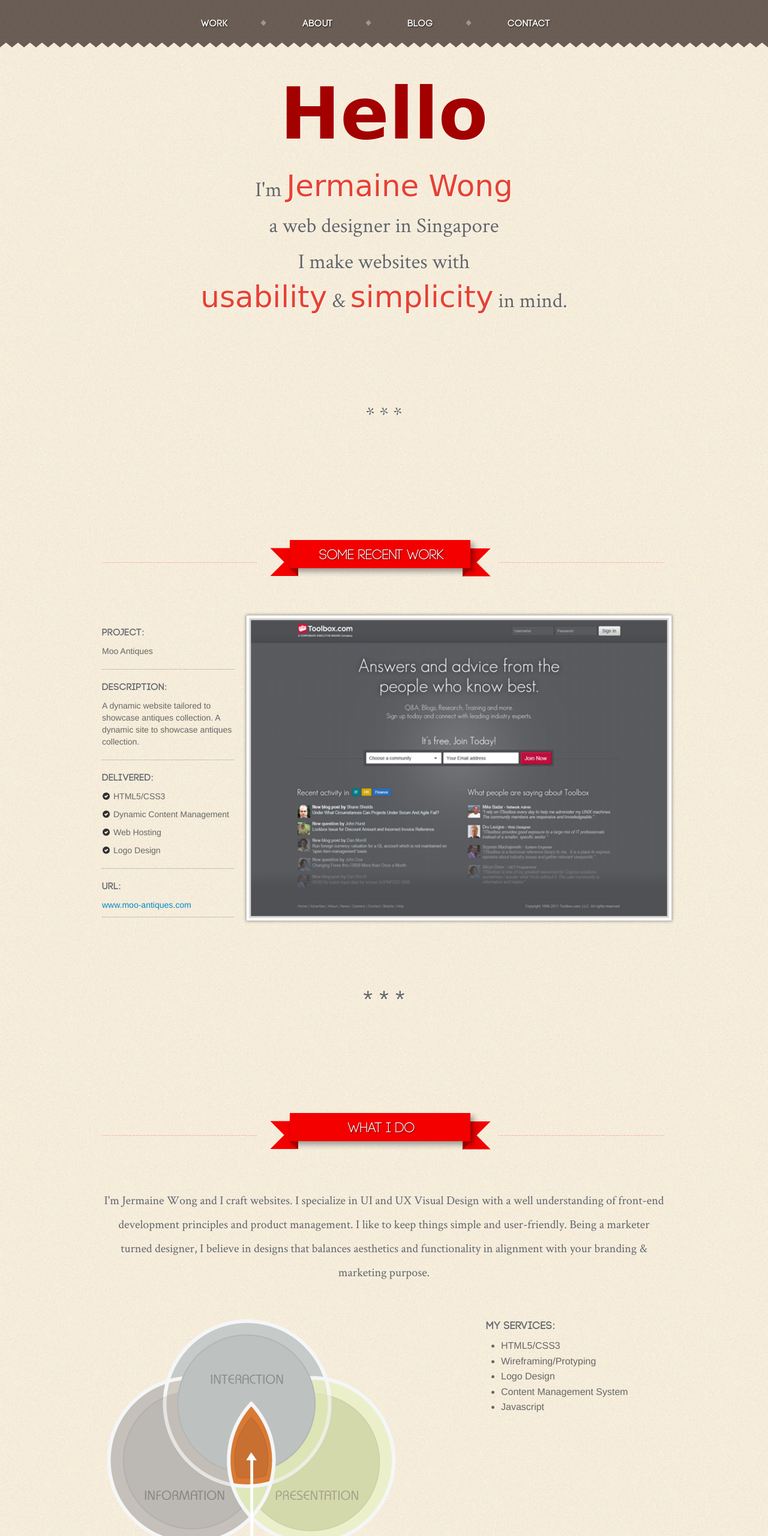
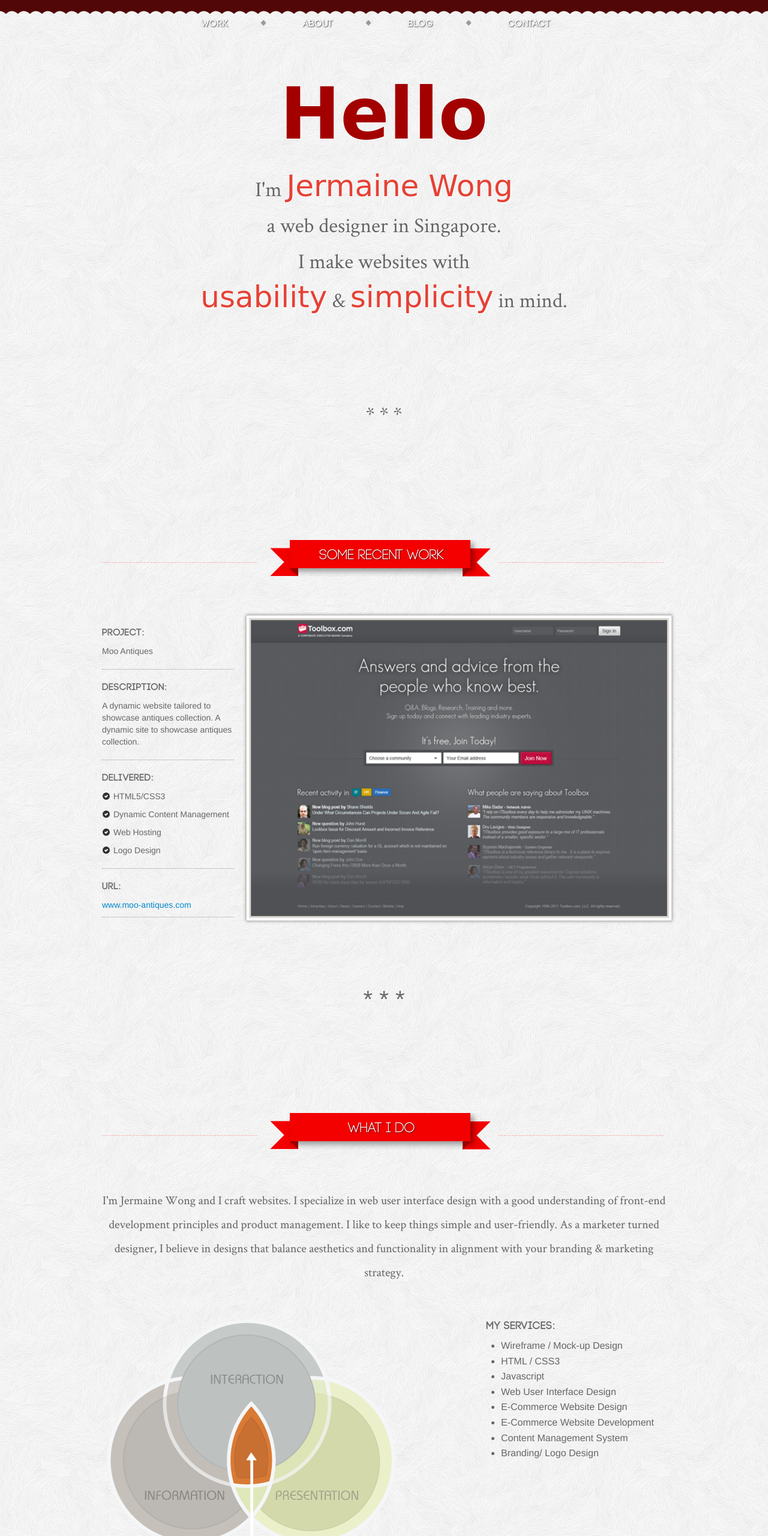
Before and after one commit to jermainewong/jermainewong.github.com, a plain HTML site: page index.html in a window 1280 px wide. Shown: the top 2560 px of the page at 60% size. Drawn offline with Linux system fonts and the light colour scheme; a web font is replaced by a local one.

Commit message:
changes committed

```diff
--- a/css/main.css
+++ b/css/main.css
@@ -1,7 +1,7 @@
 /* Main Styles*/
 
 #content, #footer{
-	background: url('../img/background.png');
+	background: url('../img/subtle_white_feathers.png') repeat;
 }
 
 @font-face {
@@ -43,10 +43,10 @@
 /* Nav Bar*/
 
 #header{
-	height: 80px;
+	height: 25px;
 	width: 100%;
-	background: url('../img/background_header.png') repeat-x;
-	position: fixed;
+	background: url('../img/header3.png') repeat-x bottom;
+	position: absolute;
 }
 
 #navbar{
--- a/index.html
+++ b/index.html
@@ -35,7 +35,7 @@
 								<img class="nav_divide" src="img/diamond.png">
 							</li>
 							<li>
-								<a>Blog</a>
+								<a href="www.blog.jermainewong.com">Blog</a>
 								<img class="nav_divide" src="img/diamond.png">
 							</li>
 							<li>
@@ -54,7 +54,7 @@
 						<div class="span12">
 							<h1>Hello</h1><br>
 							<p>I'm <span>Jermaine Wong</span><br>
-							a web designer in Singapore<br>
+							a web designer in Singapore.<br>
 							I make websites with<br>
 							<span>usability</span> & <span>simplicity</span> in mind.</p>
 						</div>
@@ -115,7 +115,7 @@
 					</div>
 					<div class="row">
 						<div class="span12">
-							<p class="intro">I'm Jermaine Wong and I craft websites. I specialize in UI and UX Visual Design with a well understanding of front-end development principles and product management. I like to keep things simple and user-friendly. Being a marketer turned designer, I believe in designs that balances aesthetics and functionality in alignment with your branding & marketing purpose.</p>
+							<p class="intro">I'm Jermaine Wong and I craft websites. I specialize in web user interface design with a good understanding of front-end development principles and product management. I like to keep things simple and user-friendly. As a marketer turned designer, I believe in designs that balance aesthetics and functionality in alignment with your branding & marketing strategy.</p>
 						</div>
 					</div>
 					<div class="row">
@@ -125,11 +125,14 @@
 						<div class="span4">
 							<h4>My Services:</h4>
 							<ul>
-								<li>HTML5/CSS3</li>
-								<li>Wireframing/Protyping</li>
-								<li>Logo Design</li>
+								<li>Wireframe / Mock-up Design</li>
+								<li>HTML / CSS3</li>
+								<li>Javascript</li>
+								<li>Web User Interface Design</li>
+								<li>E-Commerce Website Design</li>
+								<li>E-Commerce Website Development</li>
 								<li>Content Management System</li>
-								<li>Javascript</li>
+								<li>Branding/ Logo Design</li>
 							</ul>
 						</div>
 					</div>
@@ -153,11 +156,10 @@
 						</div>
 						<div class="span5">
 							<div class="connect">
-								<h3>Let's chat!</h3>
-								<p>This site is a showcase of some of my recent work. I do take cases from a simple logo design to managing projects from conception to roll out. Drop me a line and I will get back to you within 1-2 business days.</p>
+								<h3>Let's connect</h3>
+								<p>This site is a showcase of some of my recent work. I accept cases from a simple logo design to managing projects from conception to roll out. Drop me a line and I will get back to you within 1-2 business days.</p>
 							</div>
 							<div>
-								<h3>Connect</h3>
 								<img id="mail" src="img/mail.png">
 								<a>hello@jermainewong.com</a><br>
 								<img class="social_icons" src="img/google-plus.png">
```
Also changed, not shown: img/bkg2.png (added), img/header1.png (added), img/header2.png (added), img/header3.png (added), img/subtle_white_feathers.png (added).
